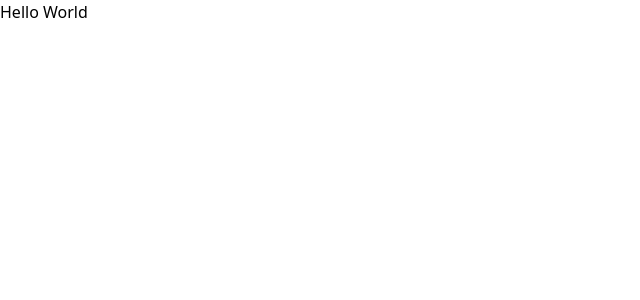
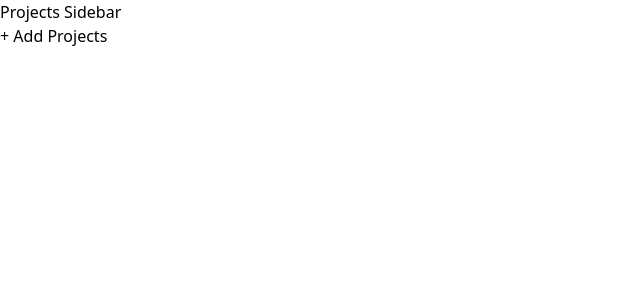
Before and after one commit to wtarun/project-management-app, a React (Vite) app: page / in a window 1280 px wide. Shown: the top 300 px of the page, without its empty margins (0-640 px from the left). Built offline with nearby package versions, Linux system fonts and the light colour scheme.

Commit message:
Added the sidebar component skeleton to the project

```diff
--- a/src/App.jsx
+++ b/src/App.jsx
@@ -1,8 +1,10 @@
+import ProjectsSidebar from "./components/Sidebar";
+
 function App() {
   return (
-    <>
-      <h1 className="my-8 text-center text-5xl font-bold">Hello World</h1>
-    </>
+    <main>
+      <ProjectsSidebar />
+    </main>
   );
 }
 
--- /dev/null
+++ b/src/components/Sidebar.jsx
@@ -0,0 +1,11 @@
+export default function ProjectsSidebar() {
+    return (
+      <aside>
+        <h2>Projects Sidebar</h2>
+        <div>
+            <button>+ Add Projects</button>
+        </div>
+        <ul></ul>
+      </aside>
+    );
+}
```
